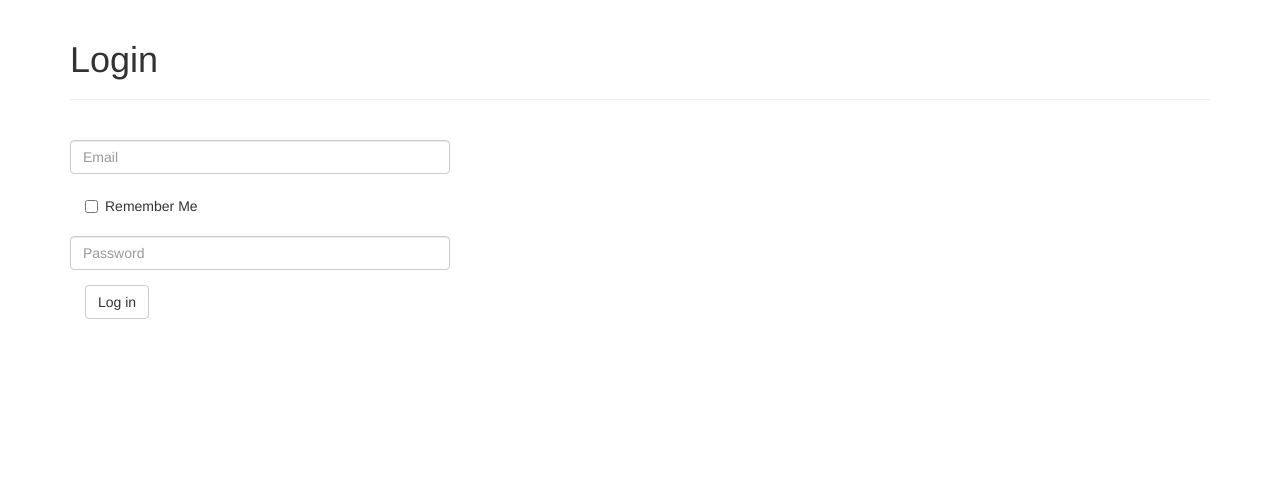
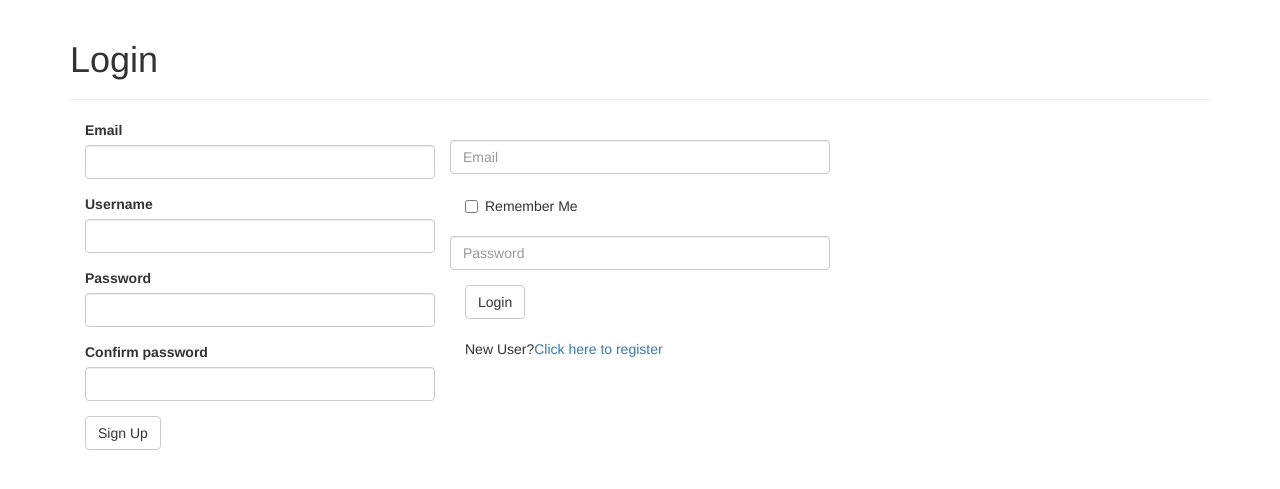
Before and after one commit to stepsame/flaskq, a Flask app: page /auth/login in a window 1280 px wide. Shown: the top 489 px of the page. Run offline with Flask 2, Linux system fonts and the light colour scheme; some libraries are stand-ins or nearby versions.

Commit message:
user registration

```diff
--- a/app/auth/forms.py
+++ b/app/auth/forms.py
@@ -1,10 +1,33 @@
 from flask.ext.wtf import Form
 from wtforms import StringField, PasswordField, BooleanField, SubmitField
-from wtforms.validators import Required, Length, Email
+from wtforms.validators import Required, Length, Email, Regexp, EqualTo
+from wtforms import ValidationError
+from ..models import User
 
 
 class LoginForm(Form):
-    email = StringField('', validators=[Required(), Length(1, 64),Email()])
+    email = StringField('', validators=[Required(), Length(1, 64), Email()])
     remember_me = BooleanField('Remember Me')
     password = PasswordField('', validators=[Required()])
-    submit = SubmitField('Log in')
+    submit = SubmitField('Login')
+
+
+class RegistrationForm(Form):
+    email = StringField('Email', validators=[Required(), Length(1, 64),
+                                             Email()])
+    username = StringField('Username', validators=[
+        Required(), Length(1, 64), Regexp('^[A-Za-z][A-Za-z0-9_.]*$', 0,
+                                          'Usernames must have only letters,'
+                                          'numbers, dots or underscores')])
+    password = PasswordField('Password', validators=[
+        Required(), EqualTo('password2', message='Passwords must match.')])
+    password2 = PasswordField('Confirm password', validators=[Required()])
+    submit = SubmitField('Sign Up')
+
+    def validate_email(self, field):
+        if User.query.filter_by(email=field.data).first():
+            raise ValidationError('Email already registered.')
+
+    def validate_username(self, field):
+        if User.query.filter_by(username=field.data).first():
+            raise ValidationError('Username already in use.')
--- a/app/auth/views.py
+++ b/app/auth/views.py
@@ -1,8 +1,9 @@
 from flask import render_template, redirect, request, url_for, flash
 from flask.ext.login import login_user, logout_user, login_required
 from . import auth
+from .forms import LoginForm, RegistrationForm
+from .. import db
 from ..models import User
-from .forms import LoginForm
 
 
 @auth.route('/login', methods=['GET', 'POST'])
@@ -14,7 +15,9 @@ def login():
             login_user(user, form.remember_me.data)
             return redirect(request.args.get('next') or url_for('main.index'))
         flash('Invalid username or password.')
-    return render_template('auth/login.html', form=form)
+
+    register_form = RegistrationForm()
+    return render_template('auth/login.html', form=form, register_form=register_form)
 
 
 @auth.route('/logout')
@@ -23,3 +26,15 @@ def logout():
     logout_user()
     flash('You have been logged out.')
     return redirect(url_for('auth.login'))
+
+
+@auth.route('/register', methods=['POST'])
+def register():
+    register_form = RegistrationForm()
+    if register_form.validate_on_submit():
+        user = User(email=register_form.email.data,
+                    username=register_form.username.data,
+                    password=register_form.password.data)
+        db.session.add(user)
+        flash('You can now log in.')
+        return redirect(url_for('auth.login'))
--- a/app/templates/auth/login.html
+++ b/app/templates/auth/login.html
@@ -10,6 +10,9 @@
     <h1>Login</h1>
 </div>
 <div class="col-md-4">
+    {{ wtf.quick_form(register_form, action="register") }}
+</div>
+<div class="col-md-4">
     <form class="form form-horizontal" method="post" role="form">
       {{ form.hidden_tag() }}
       {{ wtf.form_errors(form, hiddens="only") }}
@@ -19,5 +22,7 @@
       {{ wtf.form_field(form.password, placeholder='Password') }}
       {{ wtf.form_field(form.submit) }}
     </form>
+    <br>
+    <p>New User?<a href="#">Click here to register</a> </p>
 </div>
 {% endblock %}
--- a/app/templates/index.html
+++ b/app/templates/index.html
@@ -4,11 +4,12 @@
 
 {% block page_content %}
 <div class="page-header">
-Hello,
+<h1>Hello,
 {% if current_user.is_authenticated %}
     {{ current_user.username }}
 {% else %}
     Stranger
 {% endif %}!
+</h1>
 </div>
 {% endblock %}
```
